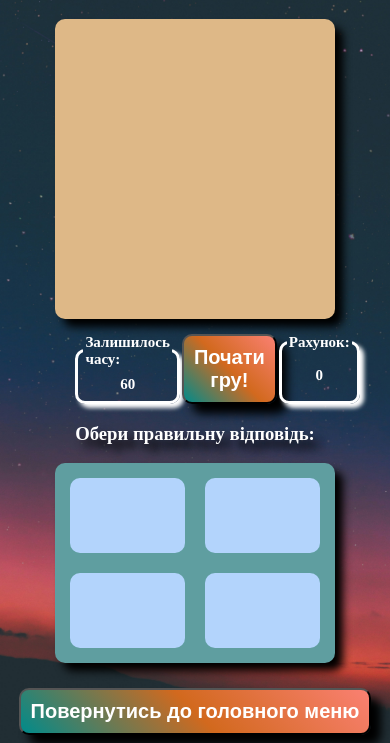
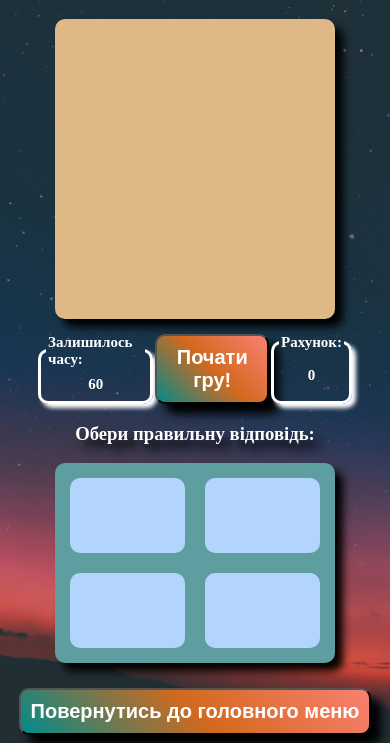
Before and after one commit to EvgeniyPudrik/my-learning-games, a website built with webpack: page math.html in a window 390 px wide. Shown: the part 129-872 px from the top of the page. Built offline with nearby package versions, Linux system fonts and the light colour scheme.

Commit message:
Update style2.css

```diff
--- a/style2.css
+++ b/style2.css
@@ -143,7 +143,7 @@ h3 {
     width: 75%;
   }
   .container2 {
-    width: 65%;
+    width: 85%;
   }
   .timeLeft {
     font-size: 15px;
```
